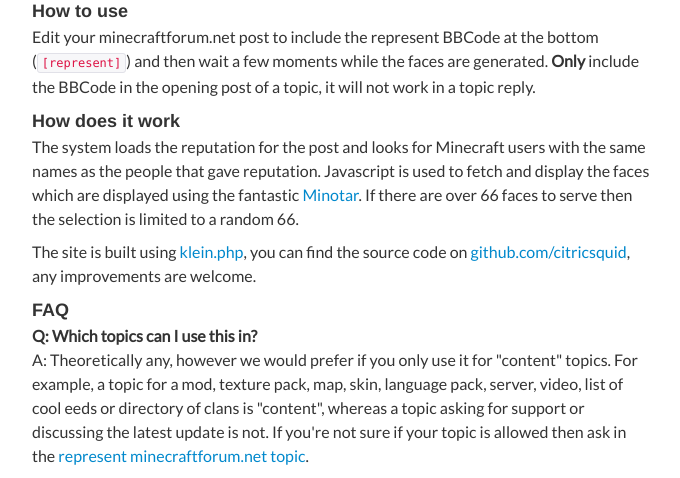
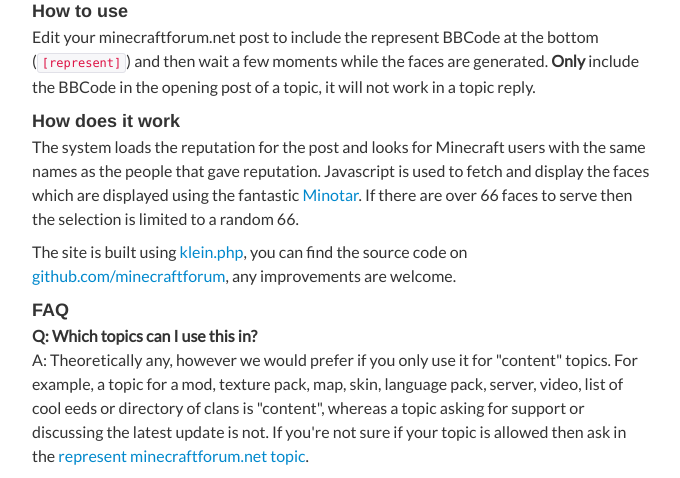
Before and after one commit to robot56/represent.mcf.li, a PHP site: page / in a window 1280 px wide. Shown: the part 196-674 px from the top of the page, without its empty margins (28-708 px from the left). Run offline with PHP 8.4, Linux system fonts and the light colour scheme.

Commit message:
Update views/index.php

```diff
--- a/views/index.php
+++ b/views/index.php
@@ -35,7 +35,7 @@
                 <p>
                     The site is built using <a href="https://github.com/chriso/klein.php">klein.php</a>,
                     you can find the source code on
-                    <a href="http://github.com/citricsquid/represent.mcf.li">github.com/citricsquid</a>,
+                    <a href="http://github.com/minecraftforum/represent.mcf.li">github.com/minecraftforum</a>,
                     any improvements are welcome.
                 </p>
                 <h3>FAQ</h3>
```
